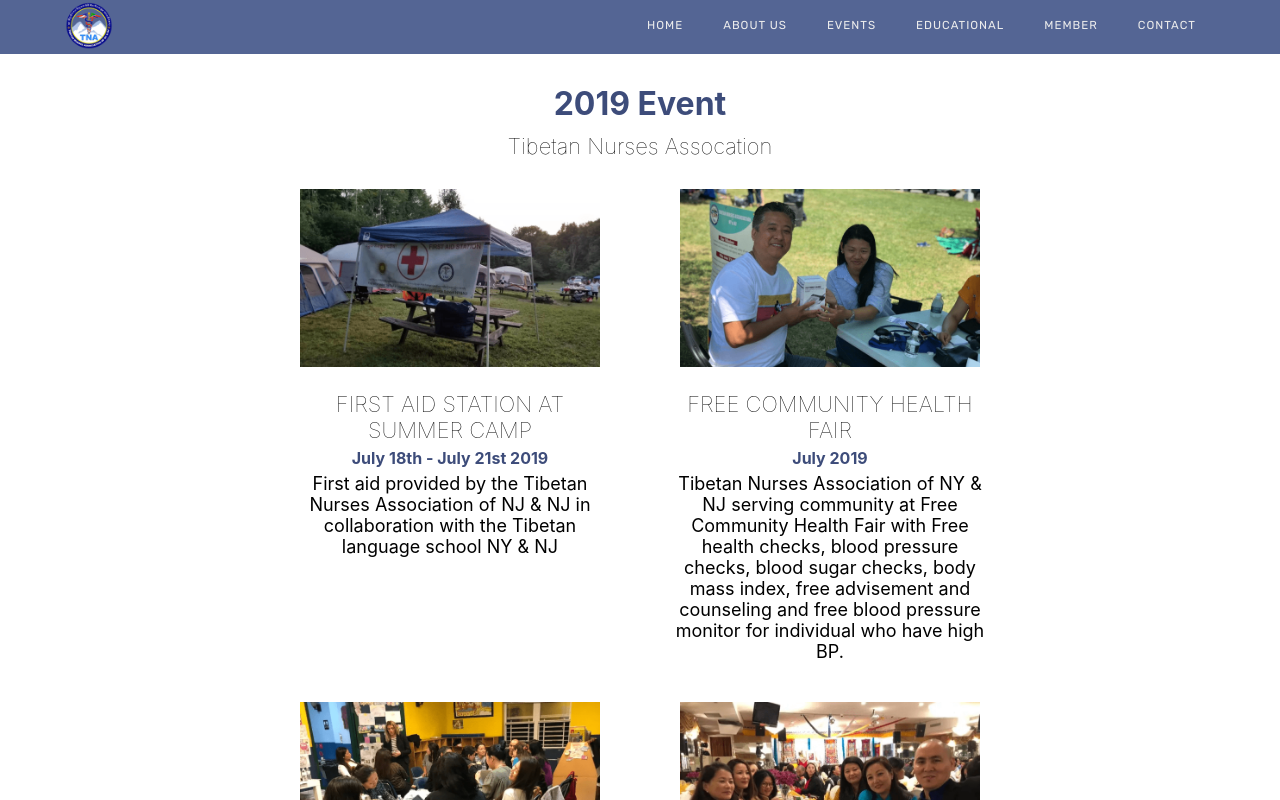
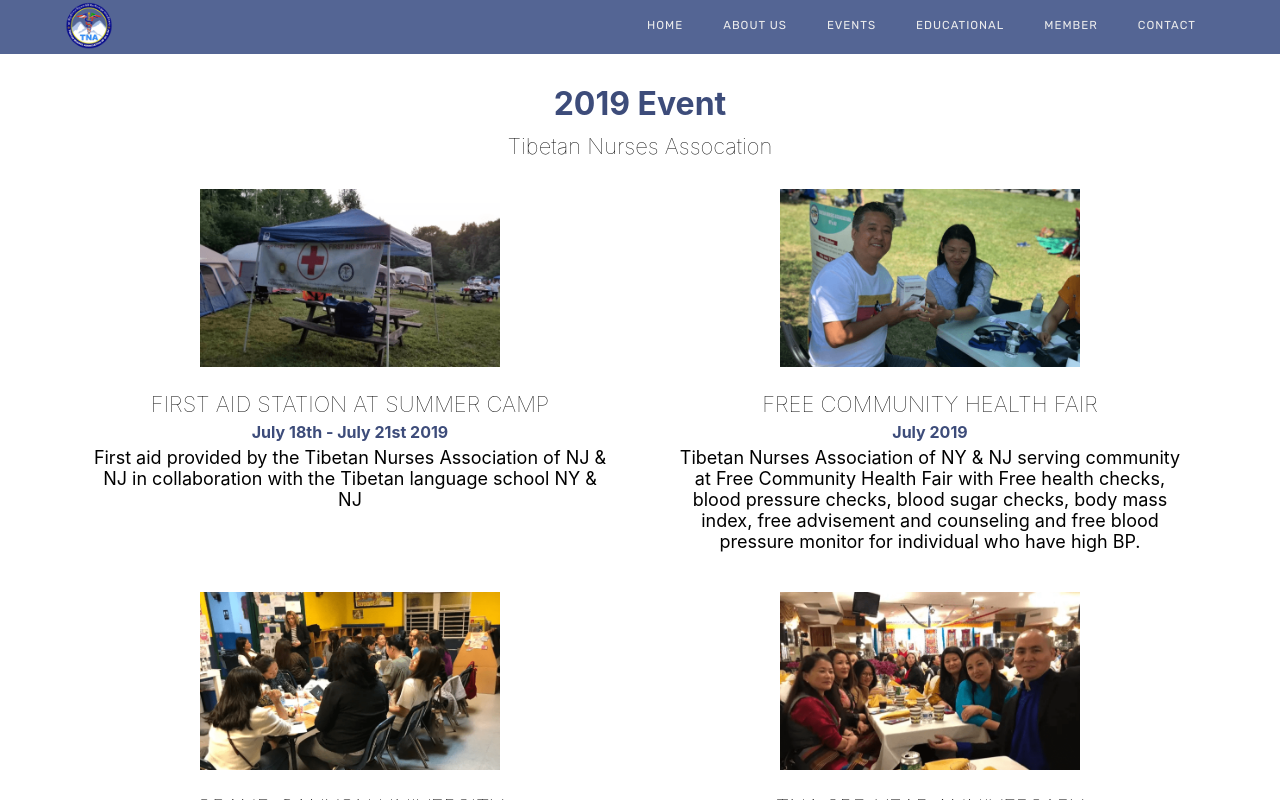
Before and after one commit to TenNga/Tibetan-Nurses-Association, a React (Create React App) app: page /events in a window 1280 px wide. Shown: the top 800 px of the page. Built offline with nearby package versions, Linux system fonts and the light colour scheme.

Commit message:
fixed event style

```diff
--- a/src/Components/css/WelcomeNote.css
+++ b/src/Components/css/WelcomeNote.css
@@ -10,7 +10,7 @@
 .sub-container img {
     margin: 0px 20px;
     box-shadow: 1px 1px 5px #3D4C7A, -0.5px -0.5px 5px #3D4C7A;
-    object-fit: contain;
+    object-fit: cover;
     width: 400px;
 }
 .welcome-header {
--- a/src/Container/css/EventContainer.css
+++ b/src/Container/css/EventContainer.css
@@ -8,7 +8,7 @@
 }
 
 .all-event-container {
-    margin: 0px 200px;
+    margin: 0px auto;
     display: grid;
     grid-template-columns: 1fr 1fr;
 }
```
